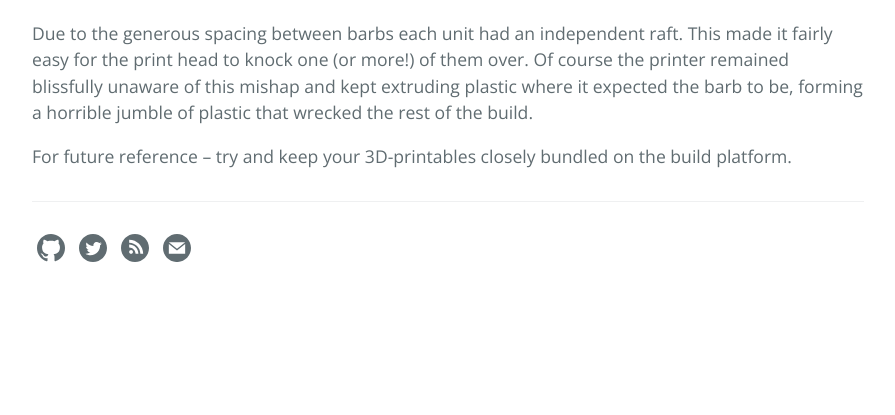
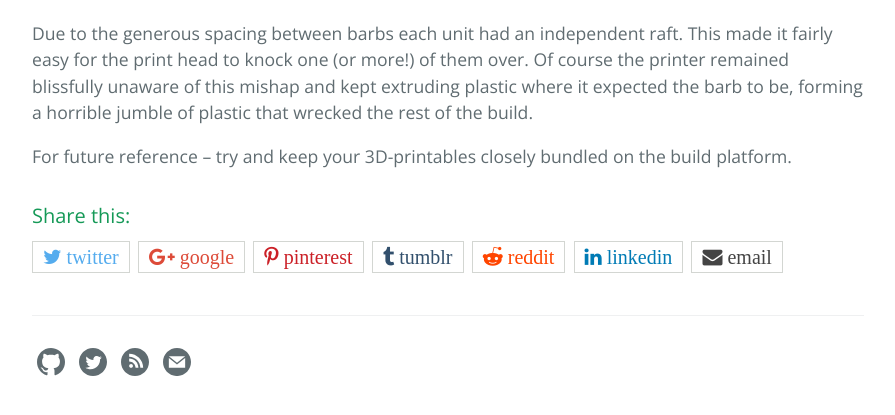
Before and after one commit to s-gordon/TheWaywardBiochemist, a Jekyll site: the page built from _posts/2015-03-31-how-not-to-print-a-hose-barb.markdown, in a window 1280 px wide, cut to the strip 1364-1794 px from the top of the page. Shown: the top 415 px of the strip, without its empty margins (192-1087 px from the left). Built offline with Jekyll 4.4.1, drawn with Linux system fonts in a browser that asks for light colours; comment, search, counter and statistics services are not loaded; before the commit the page ends 1680 px from its top, so only the background shows below that.

Commit message:
Added share buttons for posts. Removed dupicate video.

```diff
--- /dev/null
+++ b/_includes/sharebar.html
@@ -0,0 +1,137 @@
+<div id="share-bar">
+
+    <link href="https://maxcdn.bootstrapcdn.com/font-awesome/4.7.0/css/font-awesome.min.css" rel="stylesheet">
+
+    <h4>Share this:</h4>
+
+    <div class="share-buttons">
+
+        <a  href="https://twitter.com/intent/tweet?text={{ page.title }}&url={{ site.url }}{{ site.baseurl }}{{ page.url }}"
+            onclick="window.open(this.href, 'pop-up', 'left=20,top=20,width=500,height=500,toolbar=1,resizable=0'); return false;"
+            title="Share on Twitter" >
+            <i class="fa fa-twitter share-button"> twitter</i>
+        </a>
+
+        <a  href="https://plus.google.com/share?url={{ site.url }}{{ site.baseurl }}{{ page.url }}"
+            onclick="window.open(this.href, 'pop-up', 'left=20,top=20,width=500,height=500,toolbar=1,resizable=0'); return false;"
+            title="Share on Google+" >
+            <i class="fa fa-google-plus share-button"> google</i>
+        </a>
+
+        <a  href="http://pinterest.com/pin/create/button/?url={{ site.url }}{{ site.baseurl }}{{ page.url }}"
+            onclick="window.open(this.href, 'pop-up', 'left=20,top=20,width=900,height=500,toolbar=1,resizable=0'); return false;"
+            title="Share on Pinterest" >
+            <i class="fa fa-pinterest-p share-button"> pinterest</i>
+        </a>
+
+        <a  href="http://www.tumblr.com/share/link?url={{ site.url }}{{ site.baseurl }}{{ page.url }}"
+            onclick="window.open(this.href, 'pop-up', 'left=20,top=20,width=900,height=500,toolbar=1,resizable=0'); return false;"
+            title="Share on Tumblr" >
+            <i class="fa fa-tumblr share-button"> tumblr</i>
+        </a>
+
+        <a  href="http://www.reddit.com/submit?url={{ site.url }}{{ site.baseurl }}{{ page.url }}"
+            onclick="window.open(this.href, 'pop-up', 'left=20,top=20,width=900,height=500,toolbar=1,resizable=0'); return false;"
+            title="Share on Reddit" >
+            <i class="fa fa-reddit-alien share-button"> reddit</i>
+        </a>
+
+        <a  href="https://www.linkedin.com/shareArticle?mini=true&url={{ site.url }}{{ site.baseurl }}{{ page.url }}&title={{ page.title }}&summary={{ page.description }}&source={{ site.title }}"
+            onclick="window.open(this.href, 'pop-up', 'left=20,top=20,width=500,height=500,toolbar=1,resizable=0'); return false;"
+            title="Share on LinkedIn" >
+            <i class="fa fa-linkedin share-button"> linkedin</i>
+        </a>
+
+        <a  href="mailto:?subject={{ page.title }}&amp;body=Check out this site {{ site.url }}{{ site.baseurl }}{{ page.url }}"
+            title="Share via Email" >
+            <i class="fa fa-envelope share-button"> email</i>
+        </a>
+    </div>
+
+  <style>
+    /* Share Bar */
+    #share-bar {
+        font-size: 20px;
+    }
+
+    /* Title */
+    #share-bar h4 {
+        margin-bottom: 10px;
+        font-weight: 500;
+    }
+
+    /* All buttons */
+    .share-buttons {
+    }
+
+    /* Each button */
+    .share-button {
+        margin: 0px;
+        margin-bottom: 10px;
+        margin-right: 3px;
+        border: 1px solid #D3D6D2;
+        padding: 5px 10px 5px 10px;
+    }
+    .share-button:hover {
+        opacity: 1;
+        color: #ffffff;
+    }
+
+    /* Twitter button */
+    .fa-twitter {
+        color: #55acee;
+    }
+    .fa-twitter:hover {
+        background-color: #55acee;
+    }
+
+    /* Google-PLus button */
+    .fa-google-plus {
+        color: #dd4b39;
+    }
+    .fa-google-plus:hover {
+        background-color: #dd4b39;
+    }
+
+    /* Pinterest button */
+    .fa-pinterest-p {
+        color: #cb2027;
+    }
+    .fa-pinterest-p:hover {
+        background-color: #cb2027;
+    }
+
+    /* Tumblr button */
+    .fa-tumblr {
+        color: #32506d;
+    }
+    .fa-tumblr:hover {
+        background-color: #32506d;
+    }
+
+    /* Reddit button */
+    .fa-reddit-alien {
+        color: #ff4500;
+    }
+    .fa-reddit-alien:hover {
+        background-color: #ff4500;
+    }
+
+    /* LinkedIn button */
+    .fa-linkedin {
+        color: #007bb5;
+    }
+    .fa-linkedin:hover {
+        background-color: #007bb5;
+    }
+
+    /* Email button */
+    .fa-envelope {
+        color: #444444;
+    }
+    .fa-envelope:hover {
+        background-color: #444444;
+    }
+  </style>
+
+</div>
--- a/_layouts/post.html
+++ b/_layouts/post.html
@@ -15,9 +15,15 @@
       {% endif %}</p>
   </header> -->
 
-  <div itemprop="articleBody">
+  <!-- <div itemprop="articleBody"> -->
+  <!--   {{ content }} -->
+  <!-- </div> -->
+
+  <div class="post-content" itemprop="articleBody">
     {{ content }}
+    {% include sharebar.html %}
   </div>
+
 
   {% if site.disqus.shortname %}
     {% include disqus_comments.html %}
```
